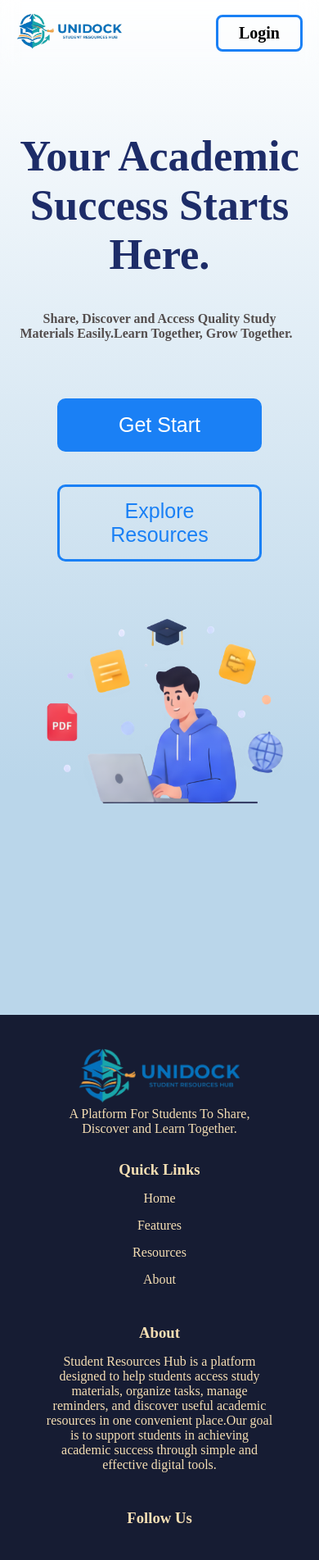
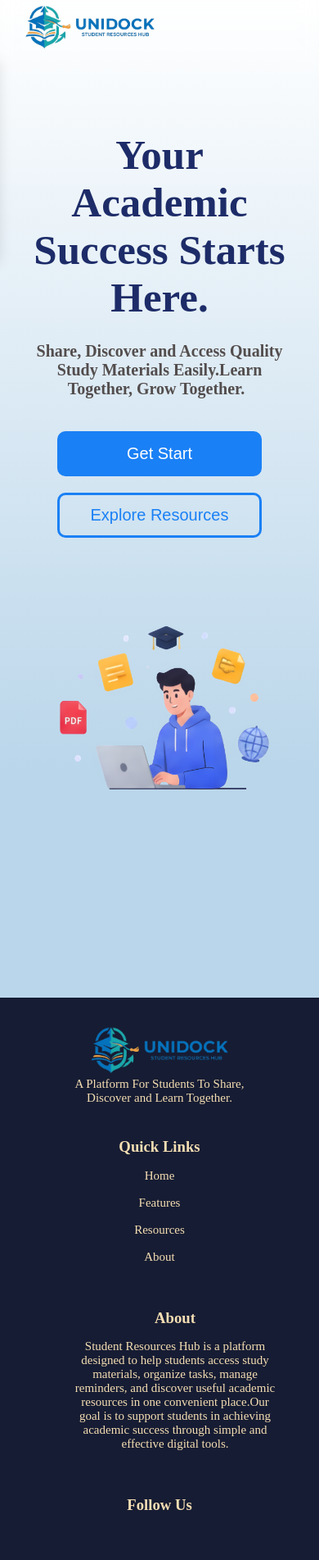
Before and after one commit to Yasindusithum401/Web-Development---Unidock, a PHP site: page / in a window 390 px wide. Shown: the whole page at 82% size. After the commit the page ends 1842 px from the top, so only its background shows below. Run offline with PHP 8.4, Linux system fonts and the light colour scheme.

Commit message:
Update home.css

```diff
--- a/home.css
+++ b/home.css
@@ -36,7 +36,7 @@ body{
 }
 .navtype li:hover{
     transform: scale(1.3);
-    letter-spacing: 3px;
+    letter-spacing: 1px;
 }
 .navtype a{
     color:black;
@@ -63,6 +63,14 @@ body{
 }
 .loginbtn:active{
     transform: scale(1);
+}
+.mobilelogin{
+    display:none;
+}
+.menutoggle{
+    display:none;
+    font-size:30px;
+    cursor:pointer;
 }
 /* Hero Section */
 .hero{
@@ -178,6 +186,14 @@ button{
     margin: 15px;
 }
 .f0llowus{
+    color: wheat;
+}
+.iconfooter{
+    margin: 10px;
+    font-size: 25px;
+}
+.iconfooter a{
+    text-decoration: none;
     color: wheat;
 }
 /*login popup eka */
@@ -299,16 +315,51 @@ button{
 .submitbtn:hover{
     filter: brightness(90%);
 }
-/* Mobile Responsive */
+/* Mobile Respon */
 @media(max-width:768px){
     .navbar{
         padding:0 20px;
+        height:70px;
     }
     .logo img{
         width:130px;
     }
     .navtype{
-        display:none;
+        display:flex;
+        position:absolute;
+        top:70px;
+        left:-100%;
+        width:100%;
+        background:rgba(255, 255, 255, 0.856);
+        backdrop-filter:blur(15px);
+        -webkit-backdrop-filter:blur(15px);
+        flex-direction:column;
+        gap:25px;
+        text-align:center;
+        padding:30px 0;
+        transition:.4s;
+        box-shadow:0 5px 15px rgba(0,0,0,.1);
+        z-index:999;
+    }
+    .navtype.active{
+        left:0;
+    }
+
+    .mobilelogin{
+        display:block;
+    }
+
+    .mobilelogin a{
+        color:black;
+        text-decoration:none;
+        font-size:20px;
+        font-weight:600;
+    }
+    .menutoggle{
+    display:block;
+    }
+    .loginbtn{
+    display:none;
     }
     .hero{
         flex-direction:column;
@@ -346,4 +397,101 @@ button{
         width: 350px;
         flex-direction: column;
     }
+    .about{
+        text-align: center;
+        margin-left: 39px;
+    }
 }
+/*tablet respon*/
+@media screen and (max-width:1024px){
+    .navbar{
+        padding:0 30px;
+        height:70px;
+    }
+    .logo img{
+        width:160px;
+    }
+    .navtype{
+        gap:35px;
+    }
+    .navtype a{
+        font-size:17px;
+    }
+    .loginbtn{
+        padding:8px 18px;
+        font-size:17px;
+    }
+    .hero{
+        padding:80px 40px;
+        gap:40px;
+        align-items:center;
+    }
+    .herotext{
+        max-width:500px;
+    }
+    section{
+        font-size:34px;
+    }
+    .text{
+        margin-top:25px;
+        font-size:20px;
+    }
+    .buttons{
+        margin-top:40px;
+        gap:20px;
+        flex-wrap:wrap;
+    }
+    button{
+        padding:13px 30px;
+        font-size:20px;
+    }
+    .homeimage img{
+        width:420px;
+        max-width:100%;
+    }
+    .footer{
+        padding:35px;
+        gap:40px;
+    }
+    .footerlogo img{
+        width:170px;
+    }
+    .footerlogo p{
+        width:240px;
+        font-size:15px;
+    }
+    .about{
+        max-width:280px;
+    }
+    .about h2,
+    .link h2,
+    .f0llowus h2{
+        font-size:22px;
+    }
+    .about p,
+    .link a{
+        font-size:15px;
+    }
+    .iconfooter{
+        font-size:22px;
+    }
+    .modalcontainer{
+        width:450px;
+        height:560px;
+    }
+    .modalleft{
+        padding:30px;
+    }
+    .modalleft h2{
+        font-size:24px;
+    }
+    .formgroup label{
+        font-size:18px;
+    }
+    .formgroup input{
+        font-size:15px;
+    }
+    .submitbtn{
+        font-size:15px;
+    }
+}
```
